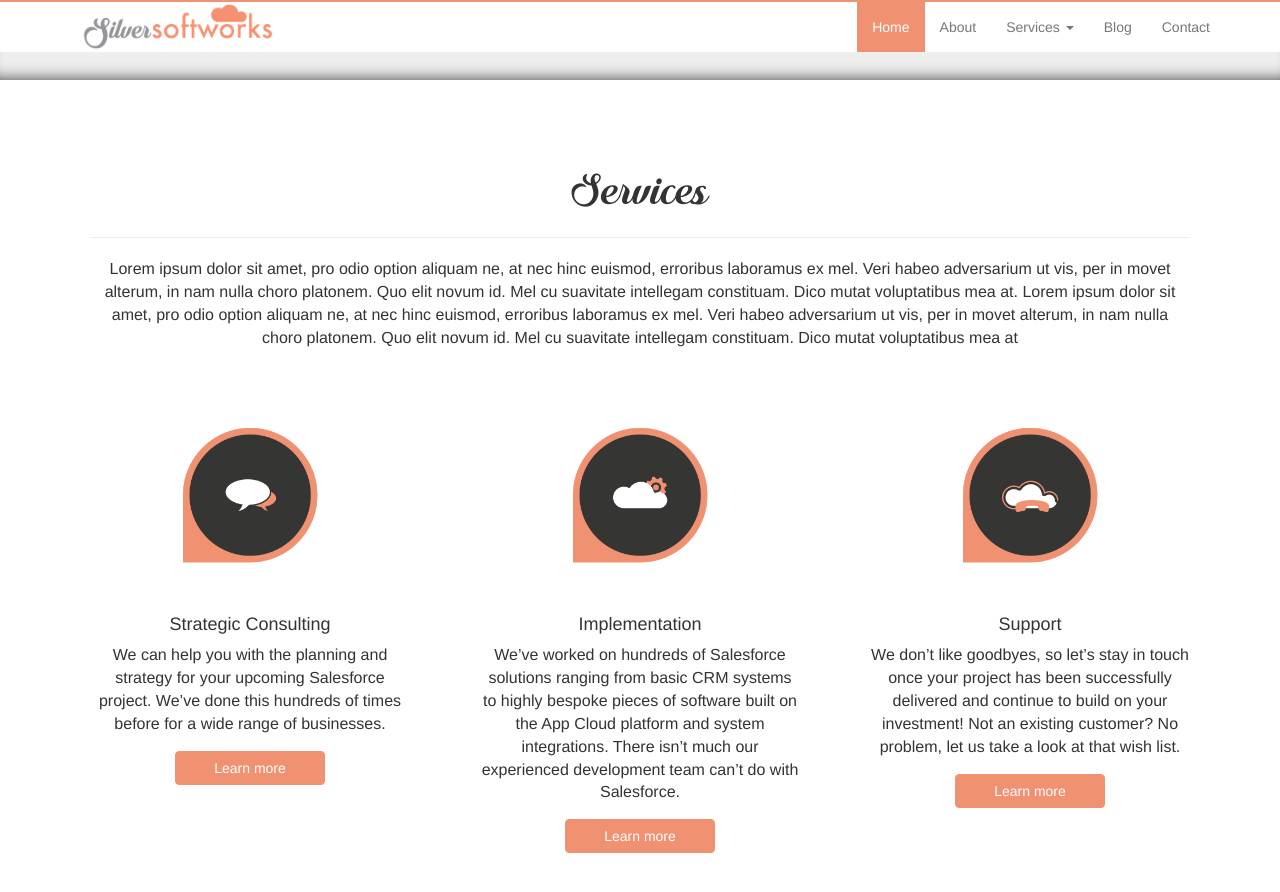
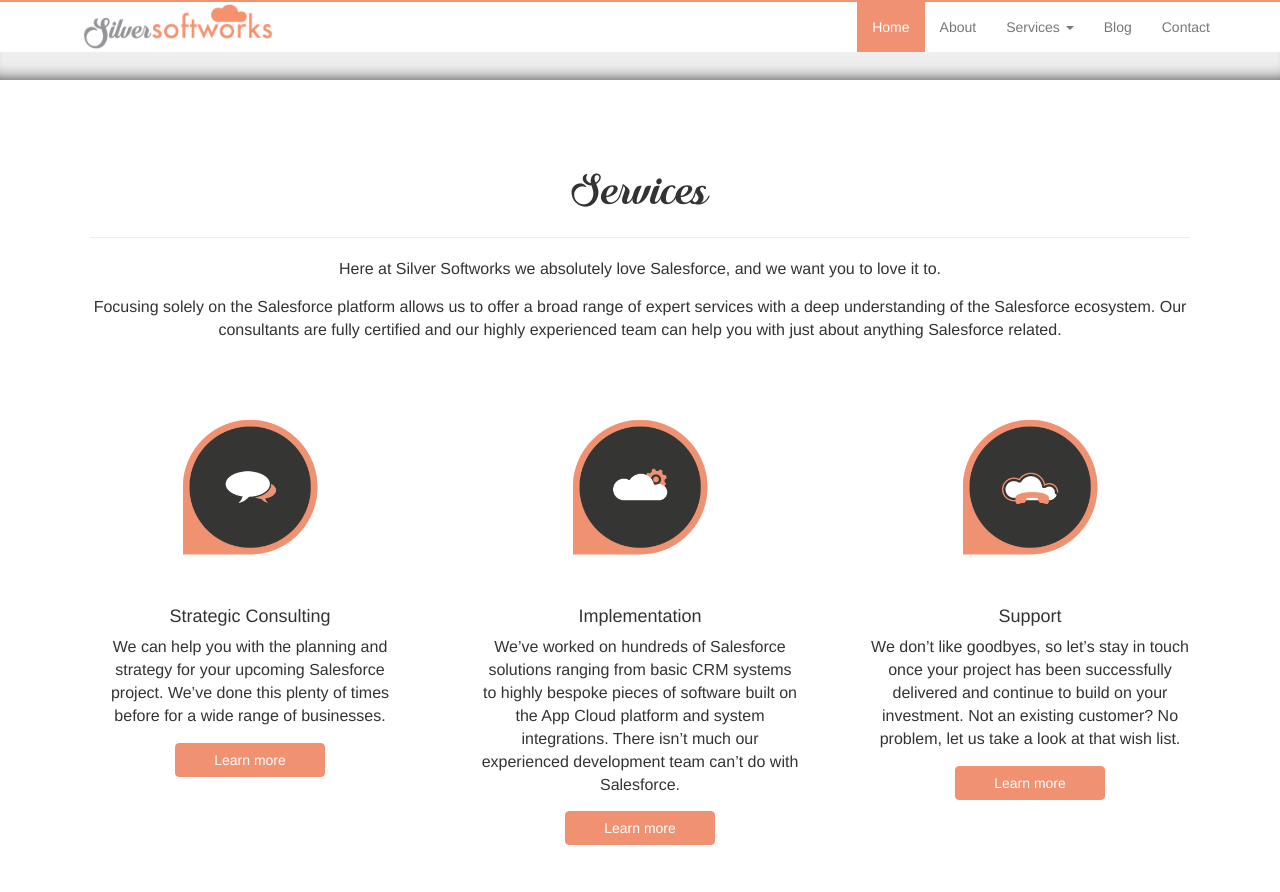
Before and after one commit to ThomasDavidPacker/Silver-Softworks, a Jekyll site: the page built from index.html, in a window 1280 px wide and 900 px high, scrolled down 1340 px. Shown: the top 892 px of the window. Built offline with Jekyll 4.4.1, drawn with Linux system fonts in a browser that asks for light colours.

Commit message:
Update
Update

```diff
--- a/index.html
+++ b/index.html
@@ -149,7 +149,8 @@
 					<div class="c_section_content_center">
 						<h1 class="c_silsof_header c_header_large">Services</h1>
 						<hr />
-						<p class="c_paragraph_small">Lorem ipsum dolor sit amet, pro odio option aliquam ne, at nec hinc euismod, erroribus laboramus ex mel. Veri habeo adversarium ut vis, per in movet alterum, in nam nulla choro platonem. Quo elit novum id. Mel cu suavitate intellegam constituam. Dico mutat voluptatibus mea at. Lorem ipsum dolor sit amet, pro odio option aliquam ne, at nec hinc euismod, erroribus laboramus ex mel. Veri habeo adversarium ut vis, per in movet alterum, in nam nulla choro platonem. Quo elit novum id. Mel cu suavitate intellegam constituam. Dico mutat voluptatibus mea at</p>
+						<p class="c_paragraph_small">Here at Silver Softworks we absolutely love Salesforce, and we want you to love it to.</p>
+						<p>Focusing solely on the Salesforce platform allows us to offer a broad range of expert services with a deep understanding of the Salesforce ecosystem. Our consultants are fully certified and our highly experienced team can help you with just about anything Salesforce related.</p>
 					</div>
 				</div>
 			</div>
@@ -162,7 +163,7 @@
 						</div>
 						<br>
 						<h4>Strategic Consulting</h4>
-						<p class="c_paragraph_small">We can help you with the planning and strategy for your upcoming Salesforce project. We’ve done this hundreds of times before for a wide range of businesses.</p>
+						<p class="c_paragraph_small">We can help you with the planning and strategy for your upcoming Salesforce project. We’ve done this plenty of times before for a wide range of businesses.</p>
 						<a href="/strategic_consulting" class="btn btn-default c_btn_orange c_btn_small">Learn more</a>
 					</div>
 			  	</div>
@@ -184,7 +185,7 @@
 						</div>
 						<br>
 						<h4>Support</h4>
-				  	  	<p class="c_paragraph_small">We don’t like goodbyes, so let’s stay in touch once your project has been successfully delivered and continue to build on your investment! Not an existing customer? No problem, let us take a look at that wish list.</p>
+				  	  	<p class="c_paragraph_small">We don’t like goodbyes, so let’s stay in touch once your project has been successfully delivered and continue to build on your investment. Not an existing customer? No problem, let us take a look at that wish list.</p>
 						<a href="/support" class="btn btn-default c_btn_orange c_btn_small">Learn more</a>
 			  		</div>
 				</div>
```
